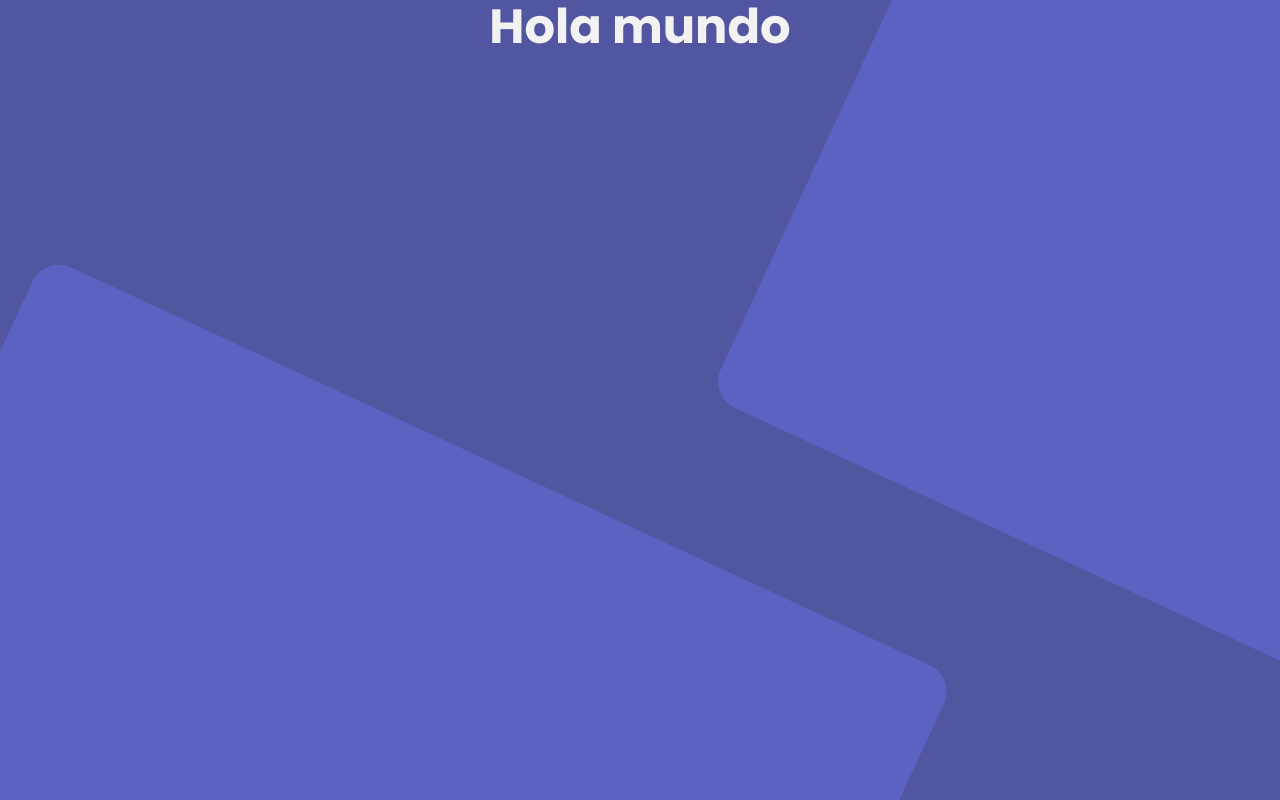
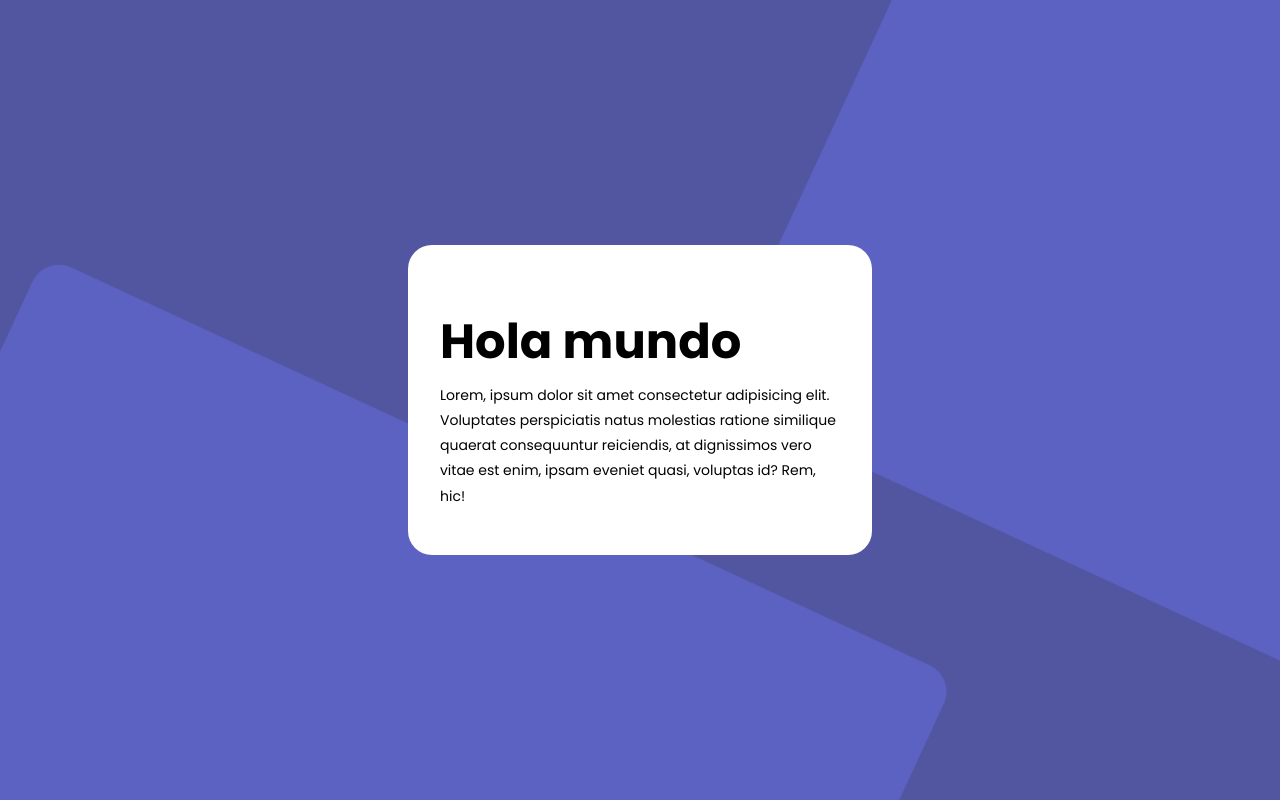
Before and after one commit to rali11/country-quiz-2, a Vue app: page / in a window 1280 px wide. Built offline with nearby package versions, Linux system fonts and the light colour scheme.

Commit message:
feat(ui): se agrego componente Card

```diff
--- a/src/App.vue
+++ b/src/App.vue
@@ -1,19 +1,16 @@
 <template>
-  <div>
-    <Container tag="section">
-      <h1>Hola mundo</h1>
-    </Container>
-  </div>
+  <Quiz />
 </template>
 
 <script setup>
-import Container from './components/ui/objects/Container.vue';
-
+import Quiz from './components/quiz/Quiz.vue';
 
 </script>
 
 <style lang="scss">
-  .container {
-    text-align: center;
+  #app {
+    height: 100vh;
+    display: flex;
+    padding: 2rem 0;
   }
 </style>
--- /dev/null
+++ b/src/components/quiz/Quiz.vue
@@ -0,0 +1,28 @@
+<template>
+  <Container tag="section">
+    <Card class="quiz">
+      <h1>Hola mundo</h1>
+      <p>Lorem, ipsum dolor sit amet consectetur adipisicing elit. Voluptates perspiciatis natus molestias ratione similique quaerat consequuntur reiciendis, at dignissimos vero vitae est enim, ipsam eveniet quasi, voluptas id? Rem, hic!</p>
+    </Card>
+  </Container>
+</template>
+
+<script setup>
+  import Card from '@/components/ui/atoms/Card.vue';
+  import Container from '@/components/ui/objects/Container.vue';
+
+</script>
+<style lang="scss" scoped>
+  @use "@/assets/styles/settings/variables";
+  .container {
+    margin: auto;
+    display: flex;
+    justify-content: center;
+    color: black;
+    .quiz {
+      width: 29rem;
+      padding-top: 4.35rem;
+      padding-bottom: 2rem;
+    }
+  }
+</style>
--- /dev/null
+++ b/src/components/ui/atoms/Card.vue
@@ -0,0 +1,18 @@
+<template>
+  <article class="card">
+    <slot/>
+  </article>
+</template>
+
+<script setup>
+
+</script>
+
+<style lang="scss" scoped>
+  @use "@/assets/styles/settings/variables";
+  .card {
+    border-radius: 24px;
+    background-color: variables.$bg-lighter;
+    padding: 2rem;
+  }
+</style>
```
